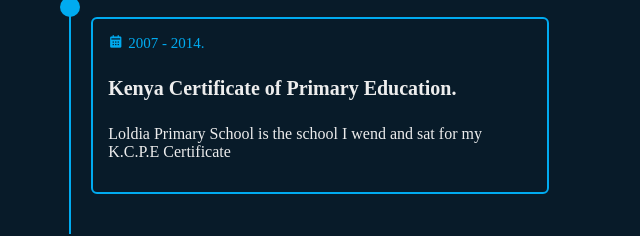
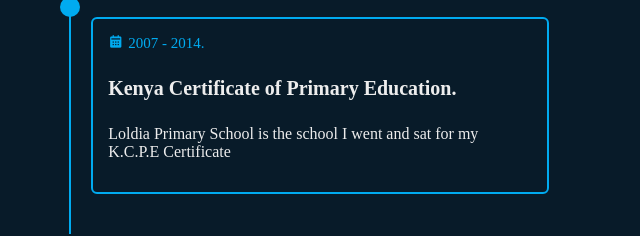
Before and after one commit to prestony/myportfolio, a plain HTML site: page index.html in a window 1280 px wide. Shown: the part 2770-3006 px from the top of the page, 46-686 px from the left. Drawn offline with nearby package versions, Linux system fonts and the light colour scheme; files whose address does not match are found by name.

Commit message:
Update index.html
typos correcting

```diff
--- a/index.html
+++ b/index.html
@@ -108,7 +108,7 @@
                     <div class="content">
                         <div class="year"><i class='bx bxs-calendar'></i>2007 - 2014.</div>
                         <h3>Kenya Certificate of Primary Education.</h3>
-                        <p>Loldia Primary School is the school I wend and sat for my K.C.P.E Certificate</p>
+                        <p>Loldia Primary School is the school I went and sat for my K.C.P.E Certificate</p>
                     </div>
                 </div>
 
```
